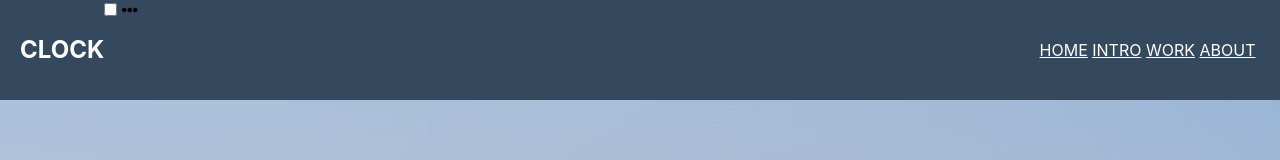
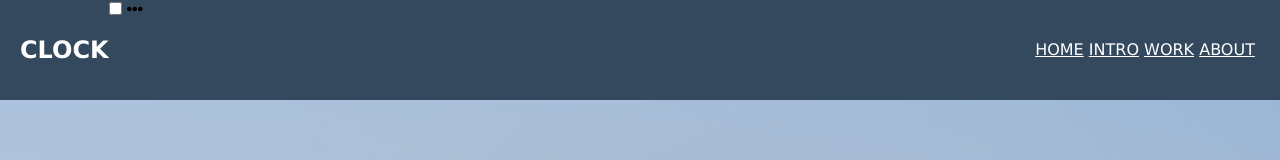
Before and after one commit to ninesarun/WebProject, a plain HTML site: page index.html in a window 1280 px wide. Shown: the top 160 px of the page. Drawn offline with Linux system fonts and the light colour scheme; some icons are missing.

Commit message:
update 11/5/62

```diff
--- a/css/style.css
+++ b/css/style.css
@@ -2,7 +2,7 @@
 *{
   margin: 0;
   padding: 0;
-  font-family: -apple-system, BlinkMacSystemFont, 'Segoe UI', Roboto, Oxygen, Ubuntu, Cantarell, 'Open Sans', 'Helvetica Neue', sans-serif
+  font-family: Verdana, Geneva, Tahoma, sans-serif
 }
 .header{
   height: 100px;
```
